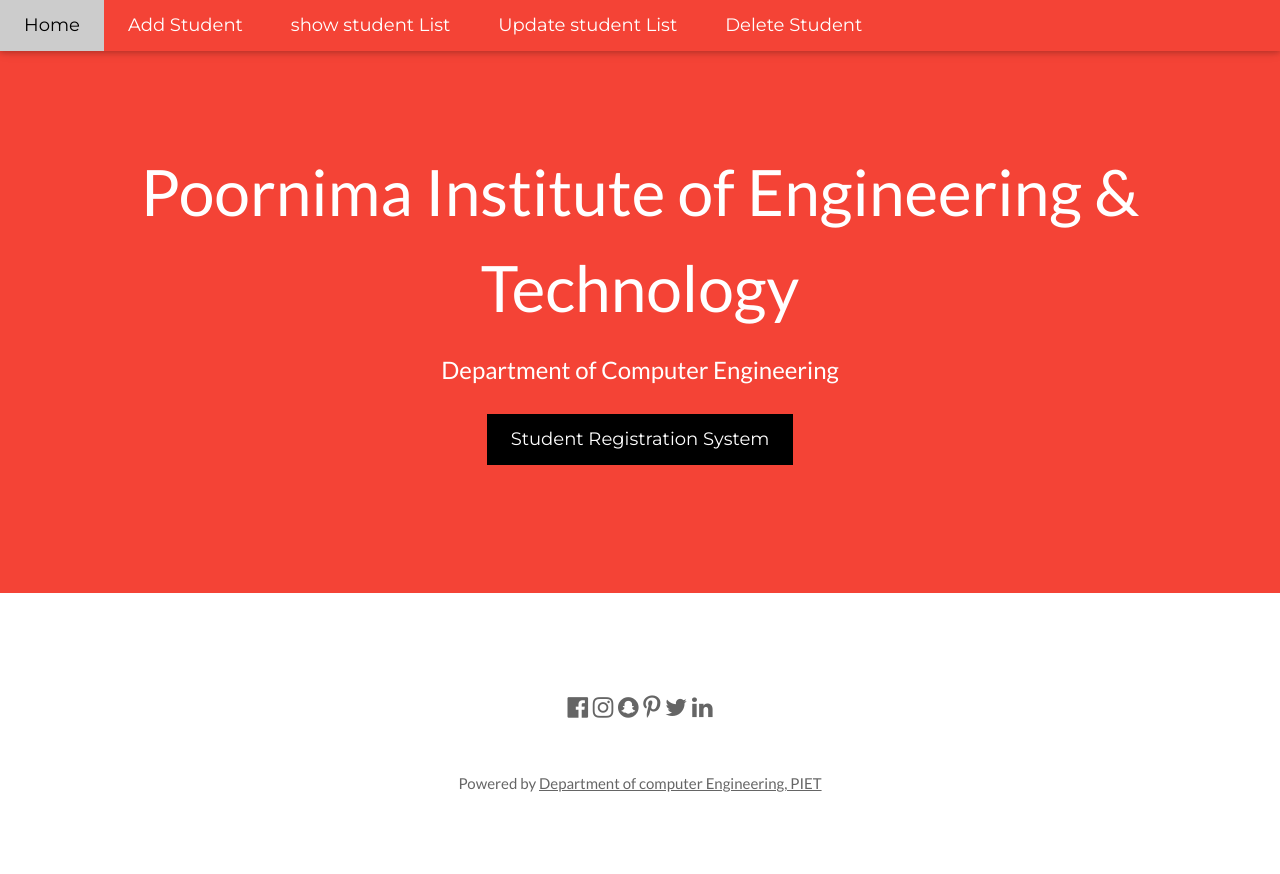
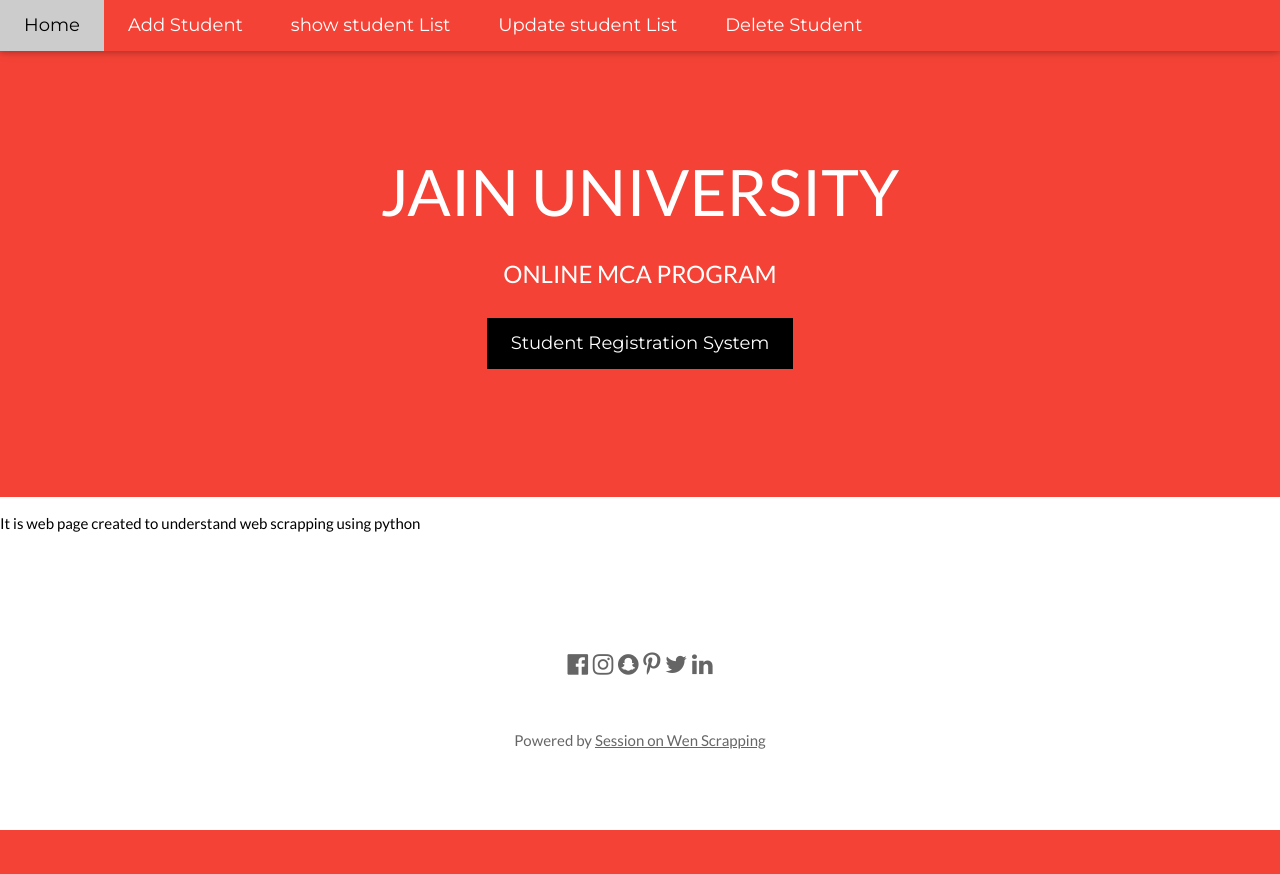
Before and after one commit to deepakmoud/webscrappingdemo, a Flask app: page / in a window 1280 px wide. After the commit the page ends 830 px from the top, so only its background shows below. Run offline with Flask 2, Linux system fonts and the light colour scheme.

Commit message:
Update home.html

```diff
--- a/templates/home.html
+++ b/templates/home.html
@@ -39,12 +39,12 @@
 
 <!-- Header -->
 <header class="w3-container w3-red w3-center" style="padding:128px 16px">
-  <h3 class="w3-margin w3-jumbo">Poornima Institute of Engineering & Technology</h3>
-  <h3 class="w3-xlarge">Department of Computer Engineering</h3>
+  <h3 class="w3-margin w3-jumbo">JAIN UNIVERSITY</h3>
+  <h3 class="w3-xlarge">ONLINE MCA PROGRAM</h3>
   <button class="w3-button w3-black w3-padding-large w3-large w3-margin-top">Student Registration System</button>
 </header>
 
-
+  <p> It is web page created to understand web scrapping using python</p>
 
 
 <!-- Footer -->
@@ -57,7 +57,7 @@
     <i class="fa fa-twitter w3-hover-opacity"></i>
     <i class="fa fa-linkedin w3-hover-opacity"></i>
  </div>
- <p>Powered by <a href="/" target="_blank">Department of computer Engineering, PIET</a></p>
+ <p>Powered by <a href="/" target="_blank">Session on Wen Scrapping</a></p>
 </footer>
 
 <script>
```
